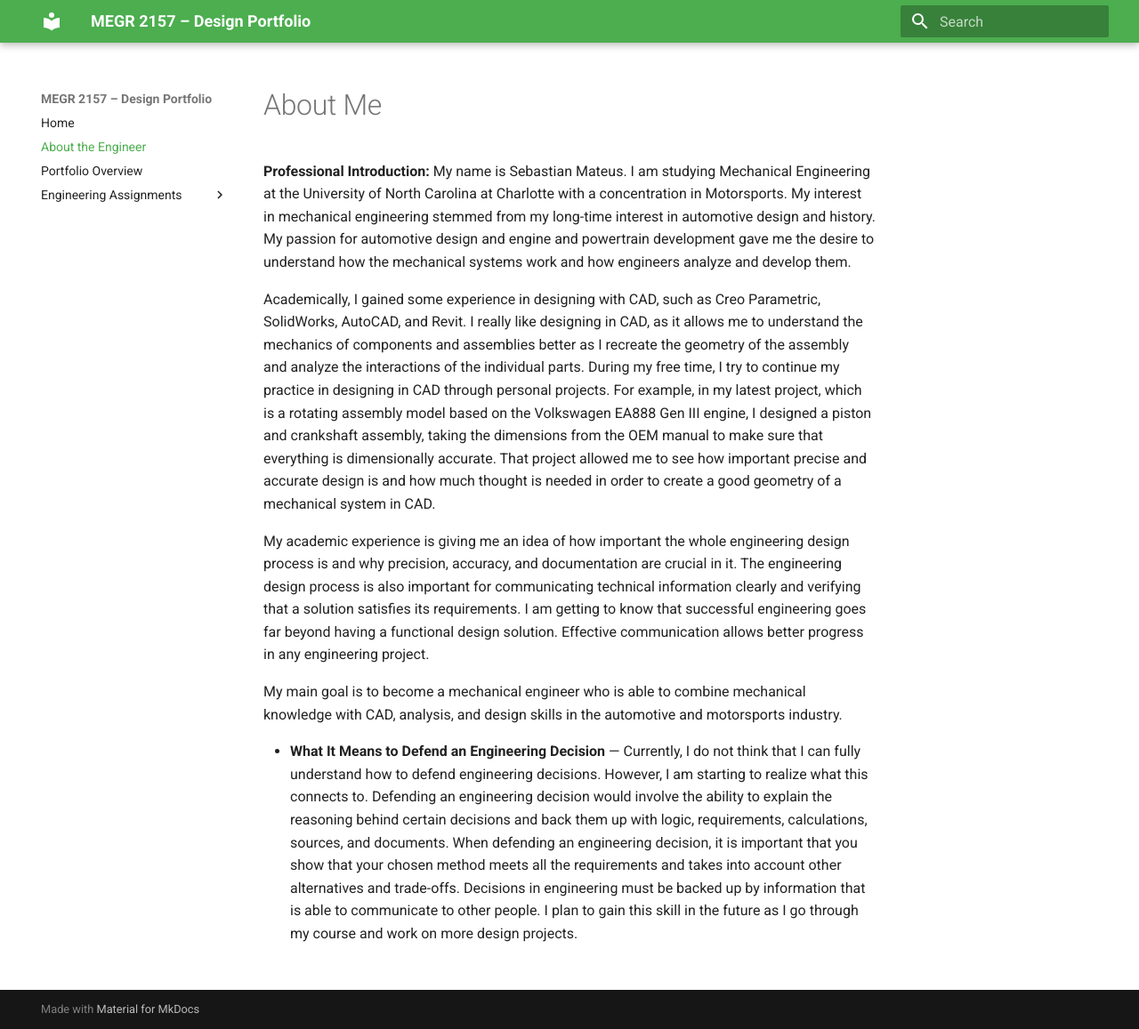
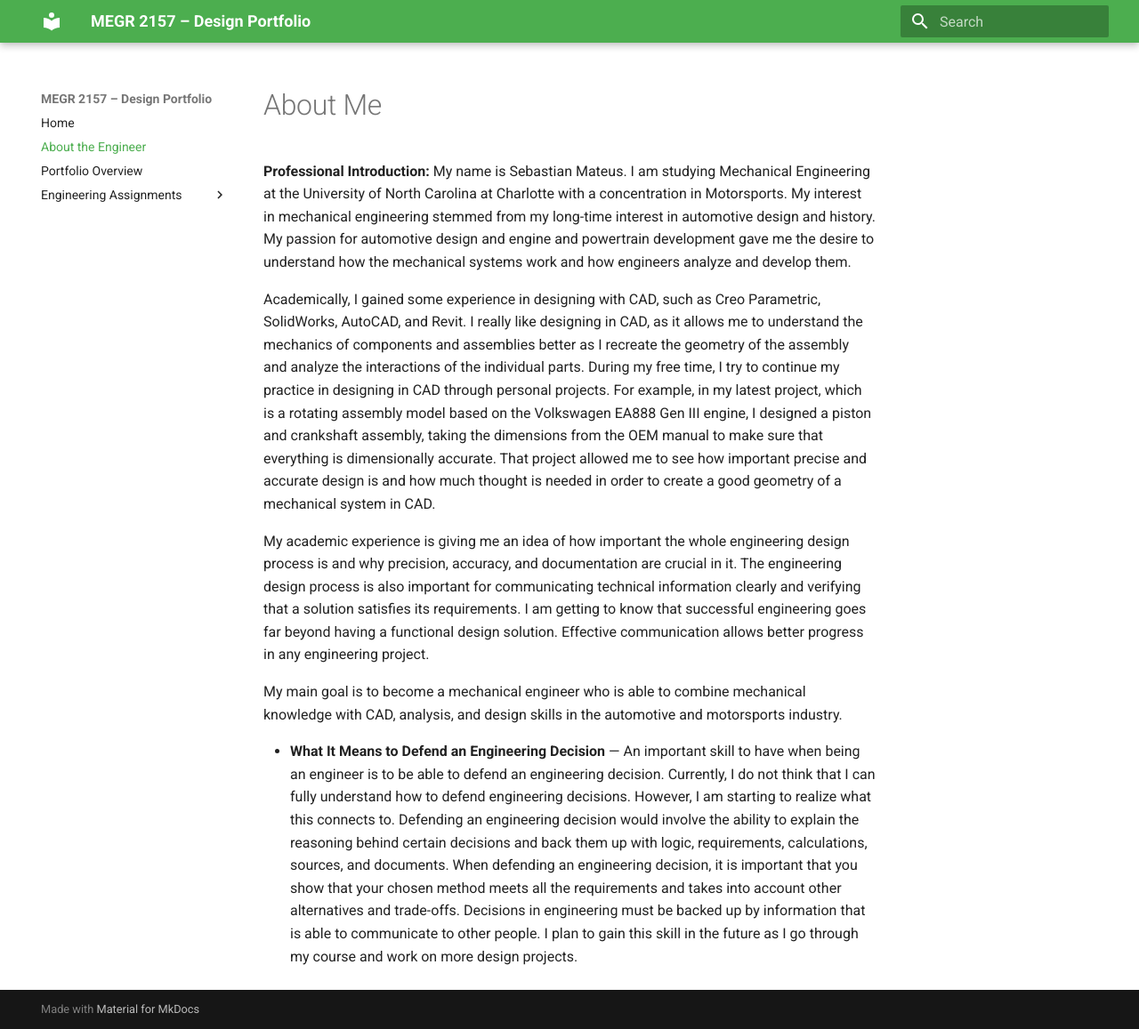
Before and after one commit to smateus0/megr2157-portfolio, an MkDocs documentation site: the page built from docs/aboutme/index.md, in a window 1280 px wide and 1157 px high. Shown: the whole window at 89% size. Built offline with MkDocs 1.6.1 and Material for MkDocs 9.7.7, drawn with Linux system fonts in a browser that asks for light colours.

Commit message:
Update index.md

```diff
--- a/docs/aboutme/index.md
+++ b/docs/aboutme/index.md
@@ -9,4 +9,4 @@ My academic experience is giving me an idea of how important the whole engineeri
 My main goal is to become a mechanical engineer who is able to combine mechanical knowledge with CAD, analysis, and design skills in the automotive and motorsports industry.
 
 - **What It Means to Defend an Engineering Decision** —
- Currently, I do not think that I can fully understand how to defend engineering decisions. However, I am starting to realize what this connects to. Defending an engineering decision would involve the ability to explain the reasoning behind certain decisions and back them up with logic, requirements, calculations, sources, and documents. When defending an engineering decision, it is important that you show that your chosen method meets all the requirements and takes into account other alternatives and trade-offs. Decisions in engineering must be backed up by information that is able to communicate to other people. I plan to gain this skill in the future as I go through my course and work on more design projects.
+An important skill to have when being an engineer is to be able to defend an engineering decision. Currently, I do not think that I can fully understand how to defend engineering decisions. However, I am starting to realize what this connects to. Defending an engineering decision would involve the ability to explain the reasoning behind certain decisions and back them up with logic, requirements, calculations, sources, and documents. When defending an engineering decision, it is important that you show that your chosen method meets all the requirements and takes into account other alternatives and trade-offs. Decisions in engineering must be backed up by information that is able to communicate to other people. I plan to gain this skill in the future as I go through my course and work on more design projects.
```
